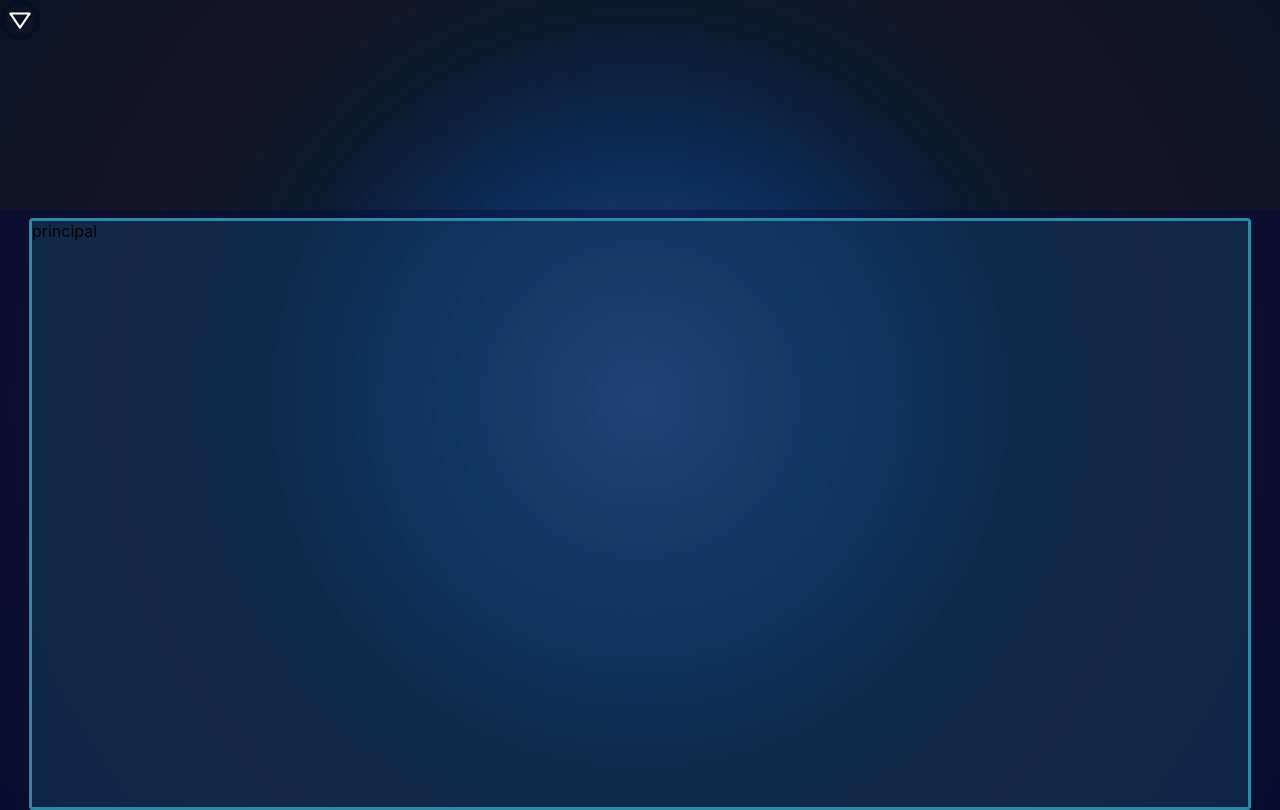
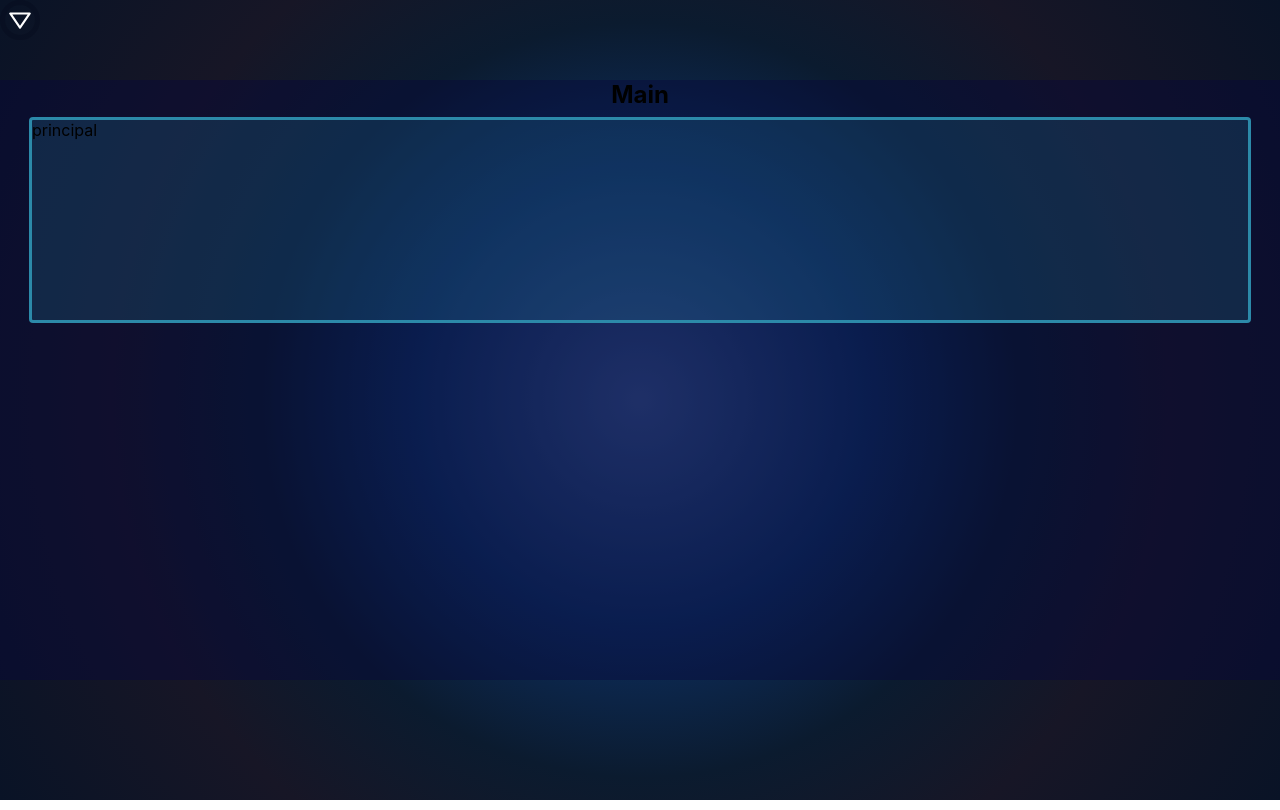
Before and after one commit to gabyfroso/Curriculum-Vitale, a React (Create React App) app: page / in a window 1280 px wide. Built offline with nearby package versions, Linux system fonts and the light colour scheme.

Commit message:
Return antes de errores
- No se aplica console error

- Warning: validateDOMNesting(...): <button> cannot appear as a descendant of <button>.

```diff
--- a/src/App.css
+++ b/src/App.css
@@ -32,23 +32,31 @@ ul, li{
 
 main{
   display: flex;
+  flex-direction: column;
 
-  align-self: center;
-  justify-content: center;
+  margin-top: 80px;
 
-  margin-top: 210px;
   height: 100%;
   min-height: 600px;
+
+
+
+  align-items: center;
 
   background-color: rgba(7, 7, 58, 0.4);
 
   &>div{
+    position: relative;
+    display: block;
+
+    width: 95%;
+    height: 100%;
+    min-height: 200px;
     margin-top: 8px;
-    width: 95%;
+
+    border-radius: 4px;
 
     border: solid rgba(44, 138, 169);
-    border-radius: 4px;
-
     background-color: rgba(44, 138, 169, 0.2);
   }
 }
--- a/src/App.js
+++ b/src/App.js
@@ -14,11 +14,6 @@ function App() {
   const { Focus } = useContext(FocusContext);
   const { } = useContext(UserContext);
 
-  const [Extras_1, setExtras_1] = useState(true);
-
-  const OnOffExtra_1 = () => {
-    setExtras_1(!Extras_1);
-  }
   const Source =
   {
     Main: <Main />,
@@ -31,27 +26,8 @@ function App() {
   return (
     <div className="App">
       <Header />
-
-      {
-        /**
-         *
-        <div id='Important'>
-        <button onClick={OnOffExtra_1}
-          className='iButton'>
-          i
-        </button>
-        {
-          Extras_1 &&
-          <>
-            <abbr>{Focus}</abbr>
-          </>
-        }
-      </div>
-         */
-      }
-
       <main style={{ width: '100%' }}>
-
+        <h2>{Focus}</h2>
         <div className='main'>
           {SourceApp}
 
--- a/src/components/Header.js
+++ b/src/components/Header.js
@@ -81,13 +81,15 @@ function Nav({ children, newFocus, action, extrastyle }) {
 
     const newAction = () => {
         if (newFocus) {
-            setFocus(newFocus)
+            setFocus(newFocus);
+            return;
         }
         if (action) {
             action();
+            return;
         }
 
-        console.log('_ _header.js > nav');
+        console.log('_ _header.js > Nav');
         console.log('error en la acción del elemento NAV');
     }
 
@@ -107,13 +109,15 @@ function ExtraNav({ children, newFocus, action, extrastyle = StlHeader.Extrabtn
 
     const newAction = () => {
         if (newFocus) {
-            setFocus(newFocus)
+            setFocus(newFocus);
+            return;
         }
         if (action) {
             action();
+            return;
         }
 
-        console.log('_ _header.js > nav');
+        console.log('_ _header.js > ExtraNav');
         console.log('error en la acción del elemento NAV');
     }
 
--- a/src/components/css/header.module.css
+++ b/src/components/css/header.module.css
@@ -58,7 +58,7 @@ svg{
     height: auto;
 
     width: 100%;
-    background-color: rgba(7, 7, 58, 0.256);
+    background-color: rgba(0, 0, 59, 0.6);
 
     z-index: 10;
 
```
